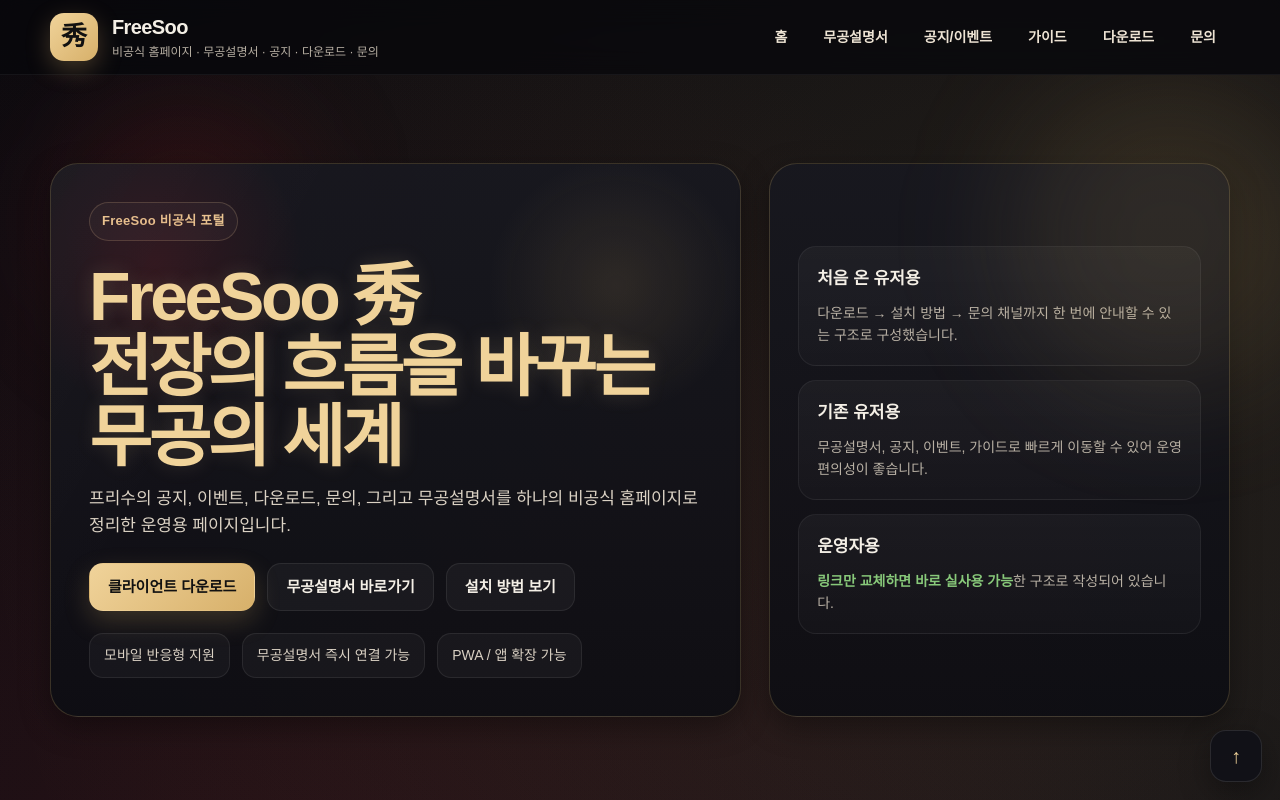
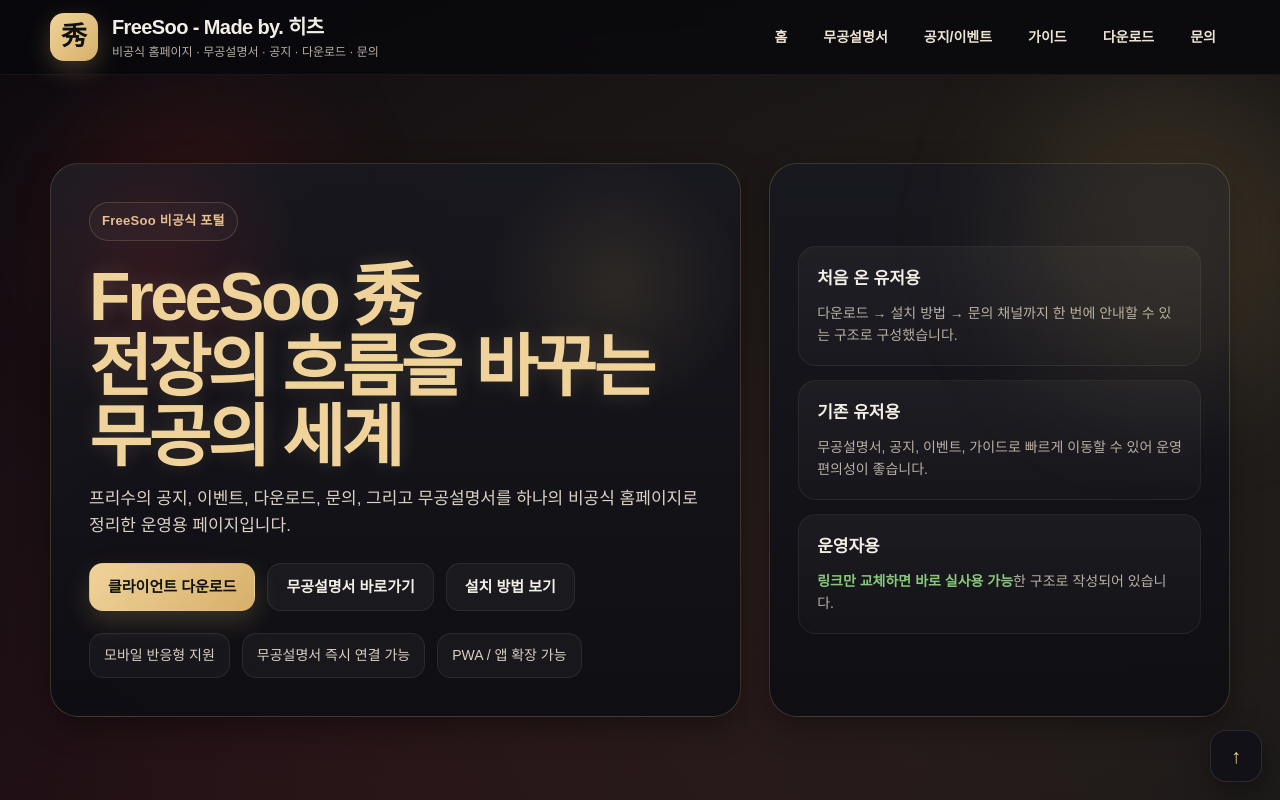
Before and after one commit to freesoo-heets/FreeSoo-Web, a plain HTML site: page index.html in a window 1280 px wide. Shown: the top 800 px of the page. Drawn offline with Linux system fonts and the light colour scheme.

Commit message:
index.html
sitename, copyright 변경.

```diff
--- a/index.html
+++ b/index.html
@@ -244,7 +244,7 @@
 <body>
   <script>
     const SITE_CONFIG = {
-  siteName: "FreeSoo",
+  siteName: "FreeSoo - Made by. 히츠",
   siteNameDisplay: "FreeSoo 秀",
   heroTitle: "전장의 흐름을 바꾸는 무공의 세계",
   heroText: "프리수의 공지, 이벤트, 다운로드, 문의, 그리고 무공설명서를 하나의 비공식 홈페이지로 정리한 운영용 페이지입니다.",
@@ -261,7 +261,7 @@
   noticeBoardUrl: "#news",
   eventBoardUrl: "#news",
 
-  copyrightText: "© FreeSoo All Rights Reserved"
+  copyrightText: "© FreeSoo All Rights Reserved. Made by. 김히츠"
 };
 
 /*******************************************************
```
